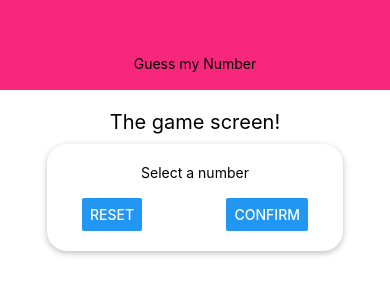
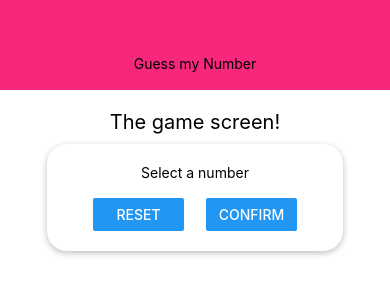
Before and after one commit to raheemadamboev/guess-my-number, a React Native app: screen / in a window 390 px wide. Shown: the top 300 px of the page. Built offline with nearby package versions, Linux system fonts and the light colour scheme.

Commit message:
styling buttons

```diff
--- a/screens/StartGameScreen.tsx
+++ b/screens/StartGameScreen.tsx
@@ -1,5 +1,12 @@
 import React from "react";
-import { View, Text, StyleSheet, TextInput, Button } from "react-native";
+import {
+  View,
+  Text,
+  StyleSheet,
+  TextInput,
+  Button,
+  Pressable,
+} from "react-native";
 import Card from "../components/Card";
 
 const StartGameScreen = (props: Props) => {
@@ -10,8 +17,12 @@ const StartGameScreen = (props: Props) => {
         <Text>Select a number</Text>
         <TextInput />
         <View style={styles.buttonContainer}>
-          <Button title="Reset" onPress={() => {}} />
-          <Button title="Confirm" onPress={() => {}} />
+          <Pressable style={styles.button}>
+            <Button title="Reset" onPress={() => {}} />
+          </Pressable>
+          <Pressable style={styles.button}>
+            <Button title="Confirm" onPress={() => {}} />
+          </Pressable>
         </View>
       </Card>
     </View>
@@ -32,13 +43,16 @@ const styles = StyleSheet.create({
   inputContainer: {
     width: 300,
     maxWidth: "80%",
-    alignItems: "center"
+    alignItems: "center",
   },
   buttonContainer: {
     flexDirection: "row",
     width: "100%",
-    justifyContent: "space-between",
+    justifyContent: "space-around",
     paddingHorizontal: 15,
+  },
+  button: {
+    width: "40%",
   },
 });
 
```
